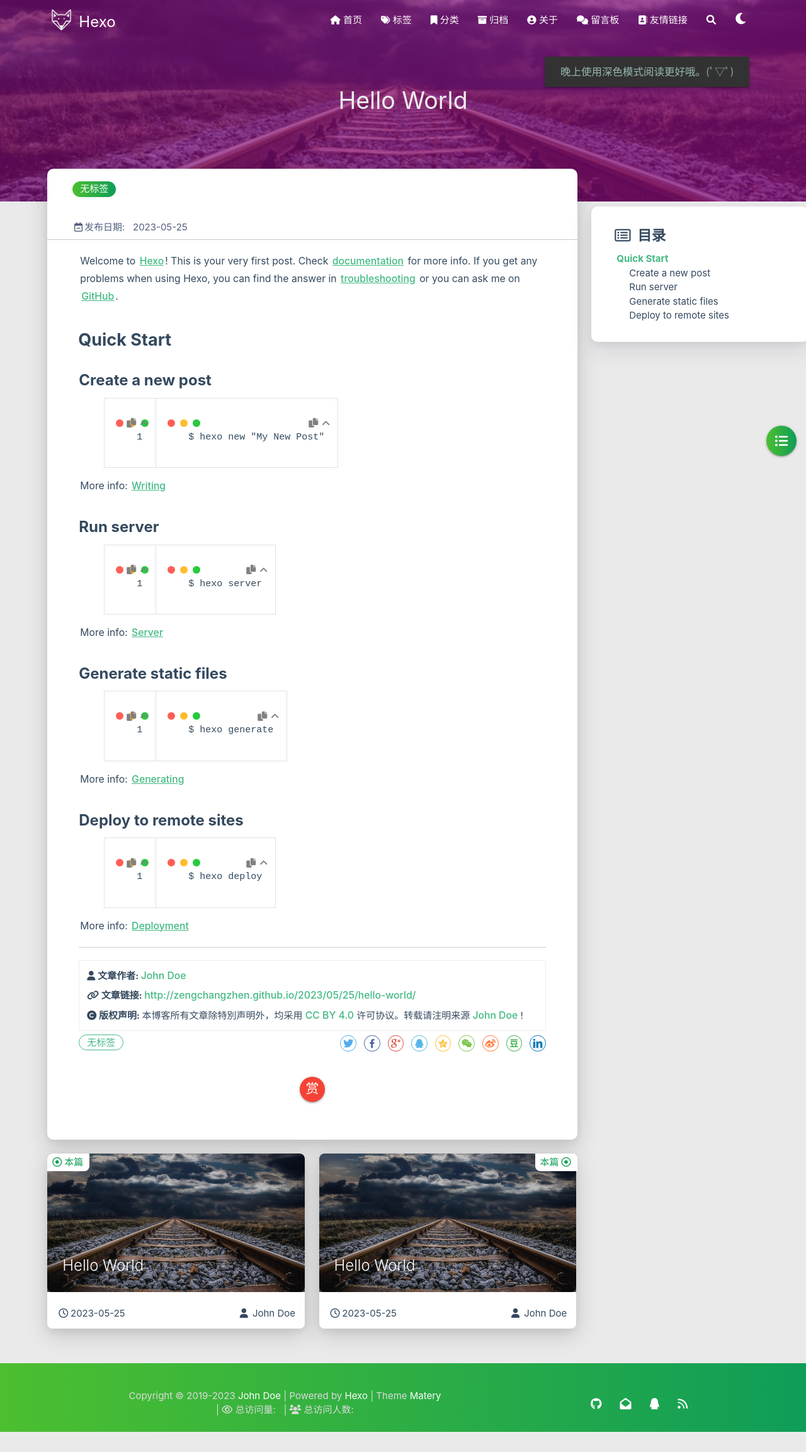
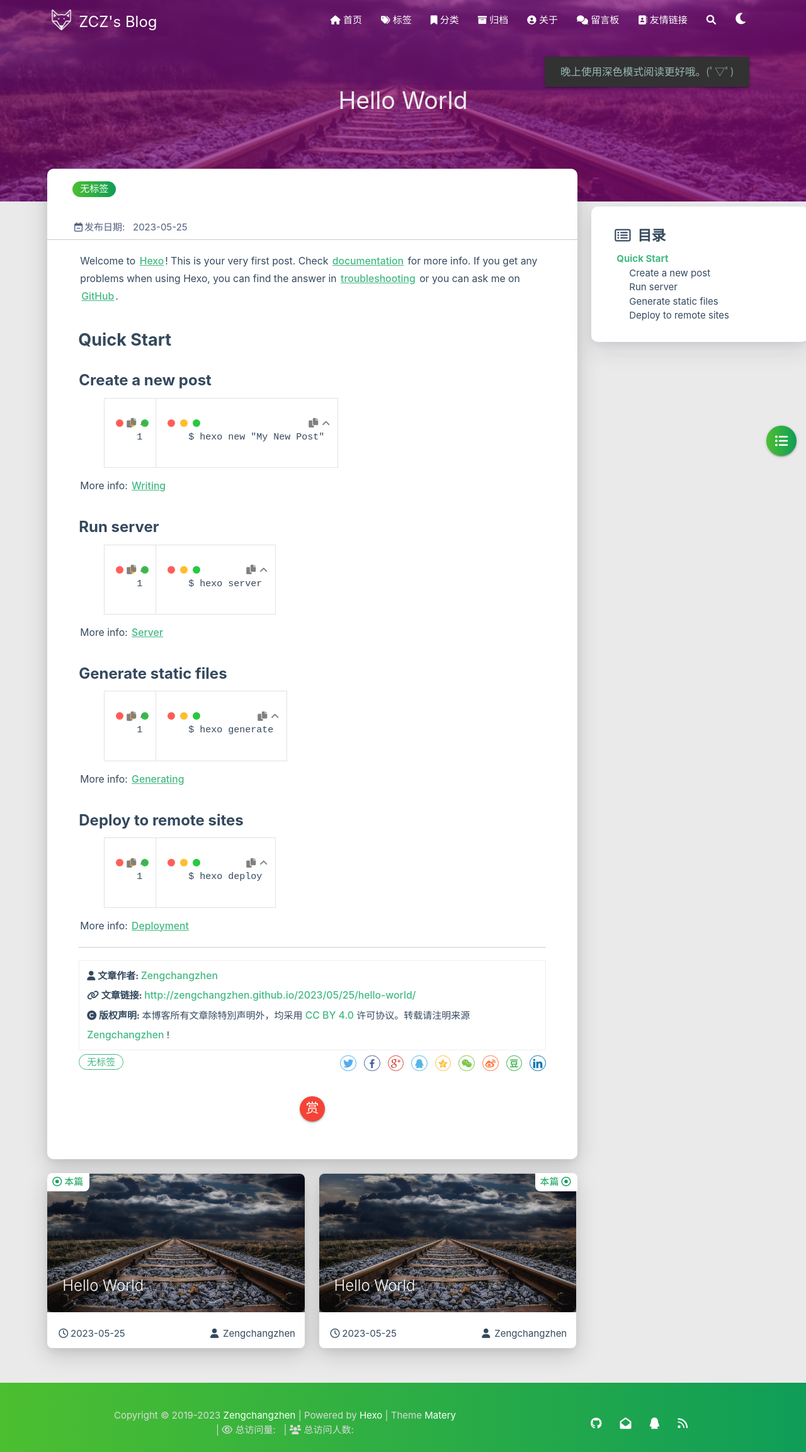
Before and after one commit to zengchangzhen/zengchangzhen, a plain HTML site: page 2023/05/25/hello-world/index.html in a window 1280 px wide. Shown: the whole page at 63% size. Before the commit the page ends 2274 px from the top, so only its background shows below. Drawn offline with Linux system fonts and the light colour scheme; some packages are replaced by stand-ins of ours; no server answers; a script that the page names is missing.

Commit message:
Site updated: 2023-05-25 14:44:42

```diff
--- a/2023/05/25/hello-world/index.html
+++ b/2023/05/25/hello-world/index.html
@@ -4,7 +4,7 @@
 
 <head>
     <meta charset="utf-8">
-    <meta name="keywords" content="Hello World, Hexo">
+    <meta name="keywords" content="Hello World, 软件开发,编程,学习,software development,programming,study">
     <meta name="description" content="Welcome to Hexo! This is your very first post. Check documentation for more info. If you get any problems when using Hex">
     <meta http-equiv="X-UA-Compatible" content="IE=edge">
     <meta name="viewport" content="width=device-width, initial-scale=1.0, user-scalable=no">
@@ -17,7 +17,7 @@
     <!-- Global site tag (gtag.js) - Google Analytics -->
 
 
-    <title>Hello World | Hexo</title>
+    <title>Hello World | ZCZ&#39;s Blog</title>
     <link rel="icon" type="image/png" href="/favicon.png">
 
 
@@ -64,7 +64,7 @@
 
                     <img src="/medias/logo.png" class="logo-img" alt="LOGO">
 
-                    <span class="logo-span">Hexo</span>
+                    <span class="logo-span">ZCZ&#39;s Blog</span>
                 </a>
             </div>
 
@@ -168,10 +168,10 @@
 
         <img src="/medias/logo.png" class="logo-img circle responsive-img">
 
-        <div class="logo-name">Hexo</div>
+        <div class="logo-name">ZCZ&#39;s Blog</div>
         <div class="logo-desc">
 
-            Never really desperate, only the lost of the soul.
+            blog
 
         </div>
     </div>
@@ -425,7 +425,7 @@
                     </i>
                 </span>
                 <span class="reprint-info">
-                    <a href="/about" rel="external nofollow noreferrer">John Doe</a>
+                    <a href="/about" rel="external nofollow noreferrer">Zengchangzhen</a>
                 </span>
             </div>
             <div class="reprint__type">
@@ -448,7 +448,7 @@
                     本博客所有文章除特別声明外，均采用
                     <a href="https://creativecommons.org/licenses/by/4.0/deed.zh" rel="external nofollow noreferrer" target="_blank">CC BY 4.0</a>
                     许可协议。转载请注明来源
-                    <a href="/about" target="_blank">John Doe</a>
+                    <a href="/about" target="_blank">Zengchangzhen</a>
                     !
                 </span>
             </div>
@@ -576,7 +576,7 @@
                         <span class="publish-author">
 
                             <i class="fas fa-user fa-fw"></i>
-                            John Doe
+                            Zengchangzhen
 
                         </span>
                     </div>
@@ -614,7 +614,7 @@
                         <span class="publish-author">
 
                             <i class="fas fa-user fa-fw"></i>
-                            John Doe
+                            Zengchangzhen
 
                         </span>
                     </div>
@@ -804,7 +804,7 @@
 
                 <span id="year">2019-2023</span>
 
-            <a href="/about" target="_blank">John Doe</a>
+            <a href="/about" target="_blank">Zengchangzhen</a>
             |&nbsp;Powered by&nbsp;<a href="https://hexo.io/" target="_blank">Hexo</a>
             |&nbsp;Theme&nbsp;<a href="https://github.com/blinkfox/hexo-theme-matery" target="_blank">Matery</a>
 
```
Also changed, not shown: archives/2023/05/index.html (+8 -8 lines), archives/2023/index.html (+8 -8 lines), archives/index.html (+8 -8 lines), index.html (+8 -8 lines).
